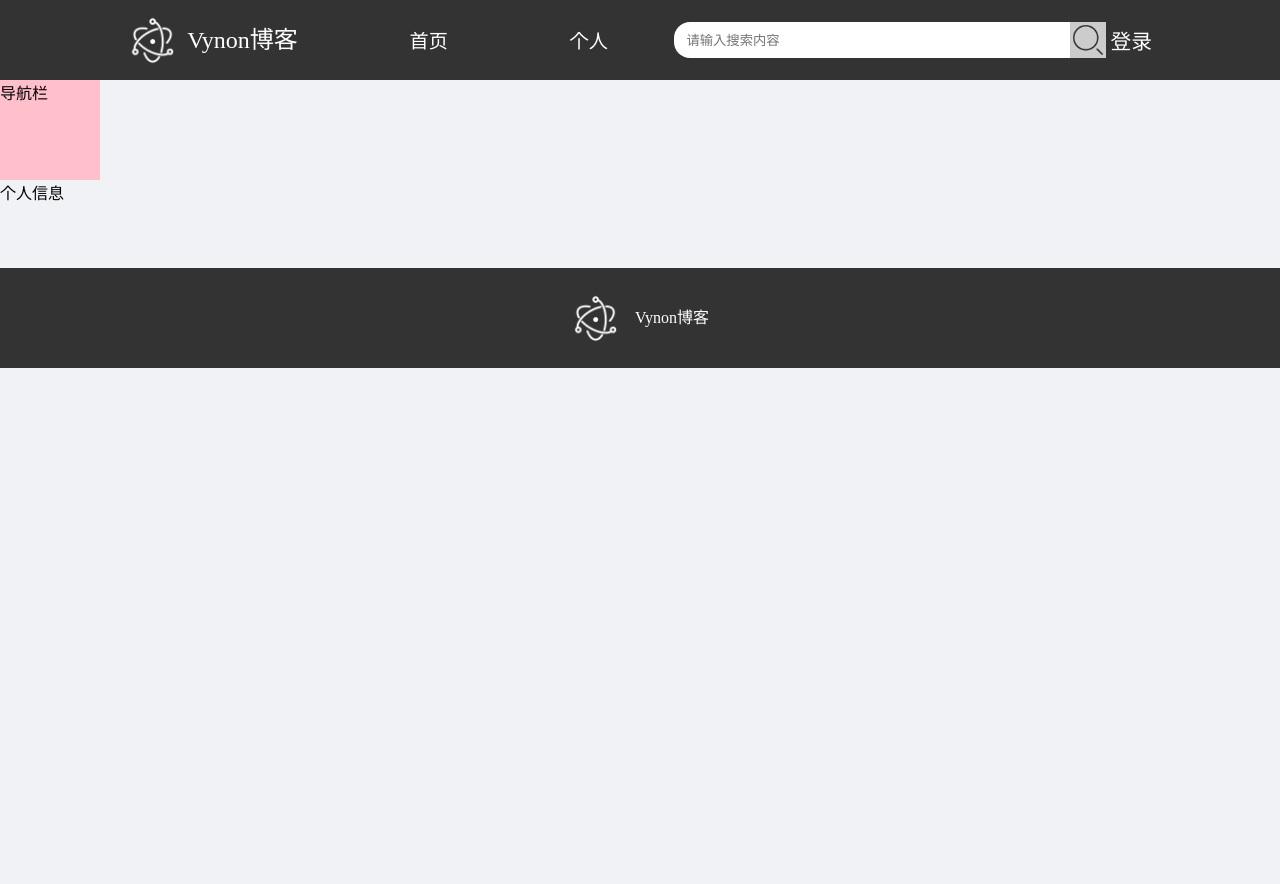
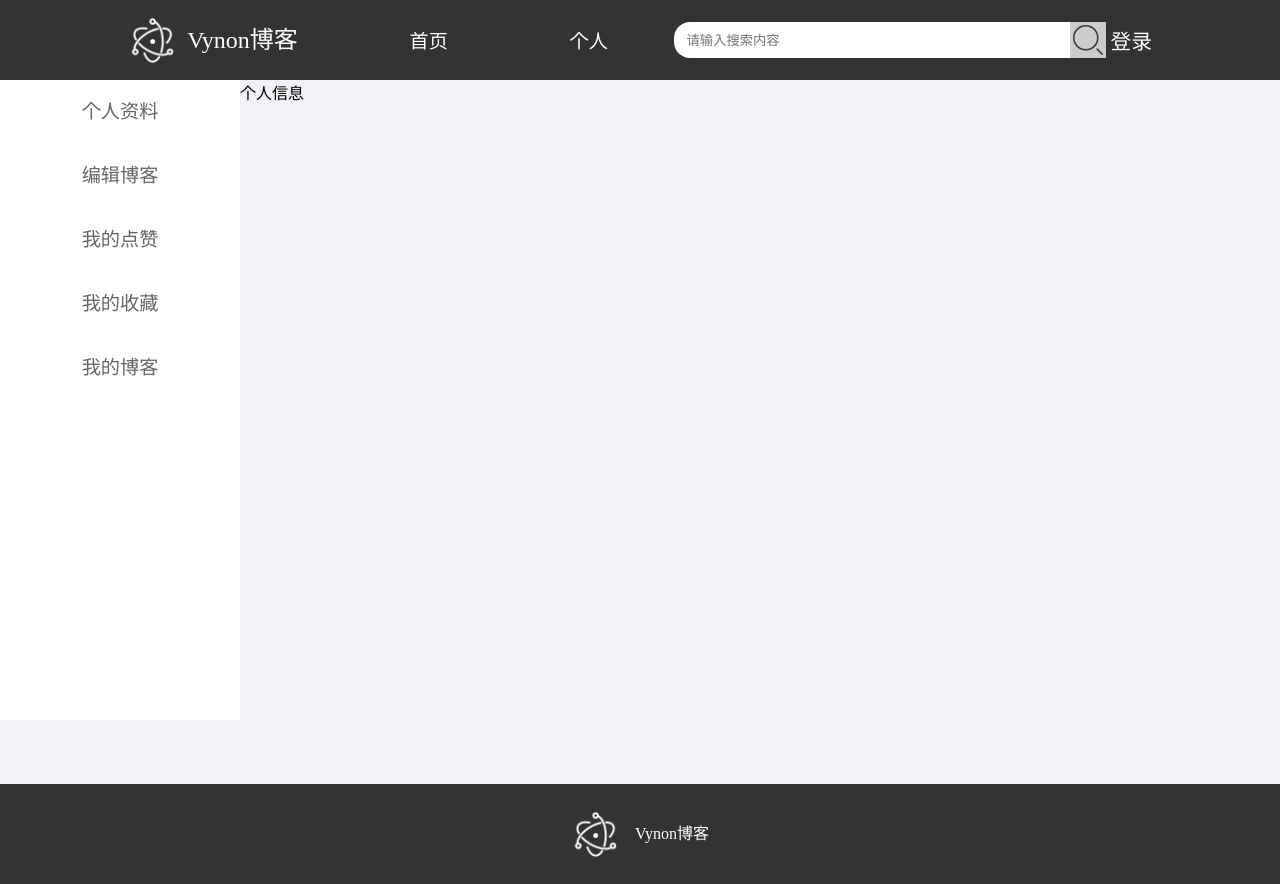
Before and after one commit to NanluQingshi/VynoBlog, a Vue app: page /user in a window 1280 px wide. Before the commit the page ends 800 px from the top, so only its background shows below. Built offline with nearby package versions, Linux system fonts and the light colour scheme.

Commit message:
封装用户导航栏组件

```diff
--- a/src/views/user/UserIndex.vue
+++ b/src/views/user/UserIndex.vue
@@ -9,11 +9,17 @@ import UserNav from './components/UserNav.vue'
 </script>
 
 <template>
-  <div>
+  <div class="box">
     <UserNav></UserNav>
     <router-view></router-view>
   </div>
 </template>
 
 <style lang="less" scoped>
+.box {
+  display: flex;
+  width: 100%;
+  height: 40rem;
+  background-color: #f0f2f5;
+}
 </style>
--- a/src/views/user/components/UserNav.vue
+++ b/src/views/user/components/UserNav.vue
@@ -7,13 +7,45 @@
 </script>
 
 <template>
-  <div>导航栏</div>
+  <div class="nav">
+    <ul>
+      <li><a href="javascript:void(0)" @click="$router.push('/user')">个人资料</a></li>
+      <li><a href="javascript:void(0)" @click="$router.push('/user/publish')">编辑博客</a></li>
+      <li><a href="javascript:void(0)" @click="$router.push('/user/like')">我的点赞</a></li>
+      <li><a href="javascript:void(0)" @click="$router.push('/user/collect')">我的收藏</a></li>
+      <li><a href="javascript:void(0)" @click="$router.push('/user/blog')">我的博客</a></li>
+    </ul>
+  </div>
 </template>
 
 <style lang="less" scoped>
-div {
-  width: 100px;
-  height: 100px;
-  background-color: pink;
+.nav {
+  width: 15rem;
+  height: 100%;
+  background-color: #fff;
+
+  ul {
+    height: 100%;
+
+    li {
+      width: 15rem;
+      height: 4rem;
+
+      a {
+        display: block;
+        width: 15rem;
+        height: 4rem;
+        text-align: center;
+        line-height: 4rem;
+        font-size: 1.2rem;
+
+        &:hover {
+          color: #fff;
+          background-color: #000;
+          box-shadow: 0 0 5px 5px rgba(200, 233, 224, 0.34);
+        }
+      }
+    }
+  }
 }
 </style>
```
